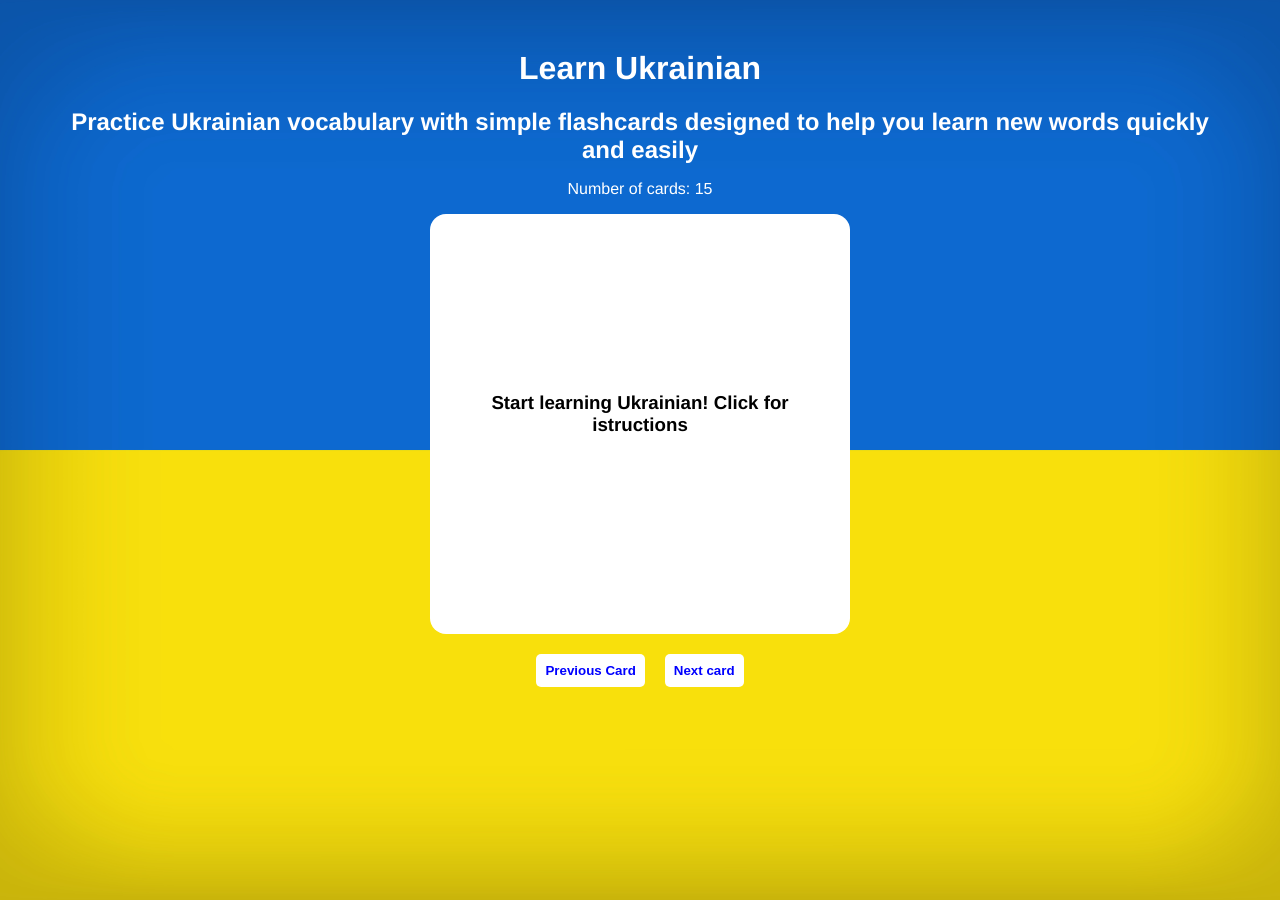
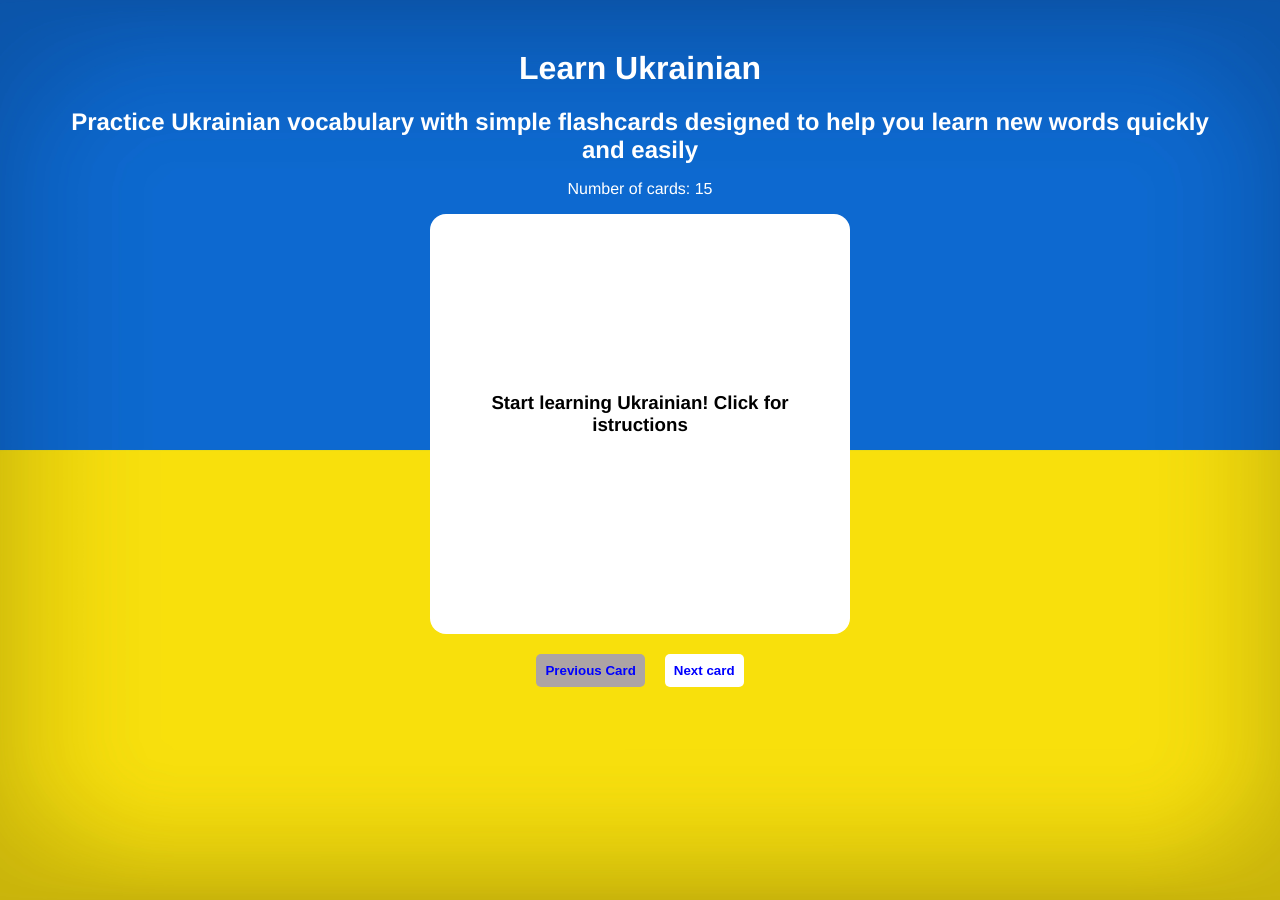
Before and after one commit to whatisyc/Flashcards, a React (Vite) app: page / in a window 1280 px wide. Built offline with nearby package versions, Linux system fonts and the light colour scheme.

Commit message:
Add visual identification of a disabled button

```diff
--- a/src/App.css
+++ b/src/App.css
@@ -36,6 +36,12 @@ h2 {
     color: white;
 }
 
+.previous-card:disabled {
+    background-color: rgb(173, 164, 164);
+    cursor: not-allowed;
+    pointer-events: none;
+
+}
 
 .App {
     background-image: url("./assets/background.jpg");
--- a/src/components/Flashcard.css
+++ b/src/components/Flashcard.css
@@ -66,12 +66,12 @@ h3 {
 
 .correct-answer {
     border: 2px solid #2ecc71;
-    background: #eafaf0;
+    background: #6ecc92;
 }
 
 .incorrect-answer {
     border: 2px solid #e74c3c;
-    background: #fff2f0;
+    background: #c55f4f;
 }
 
 .input-container {
```
